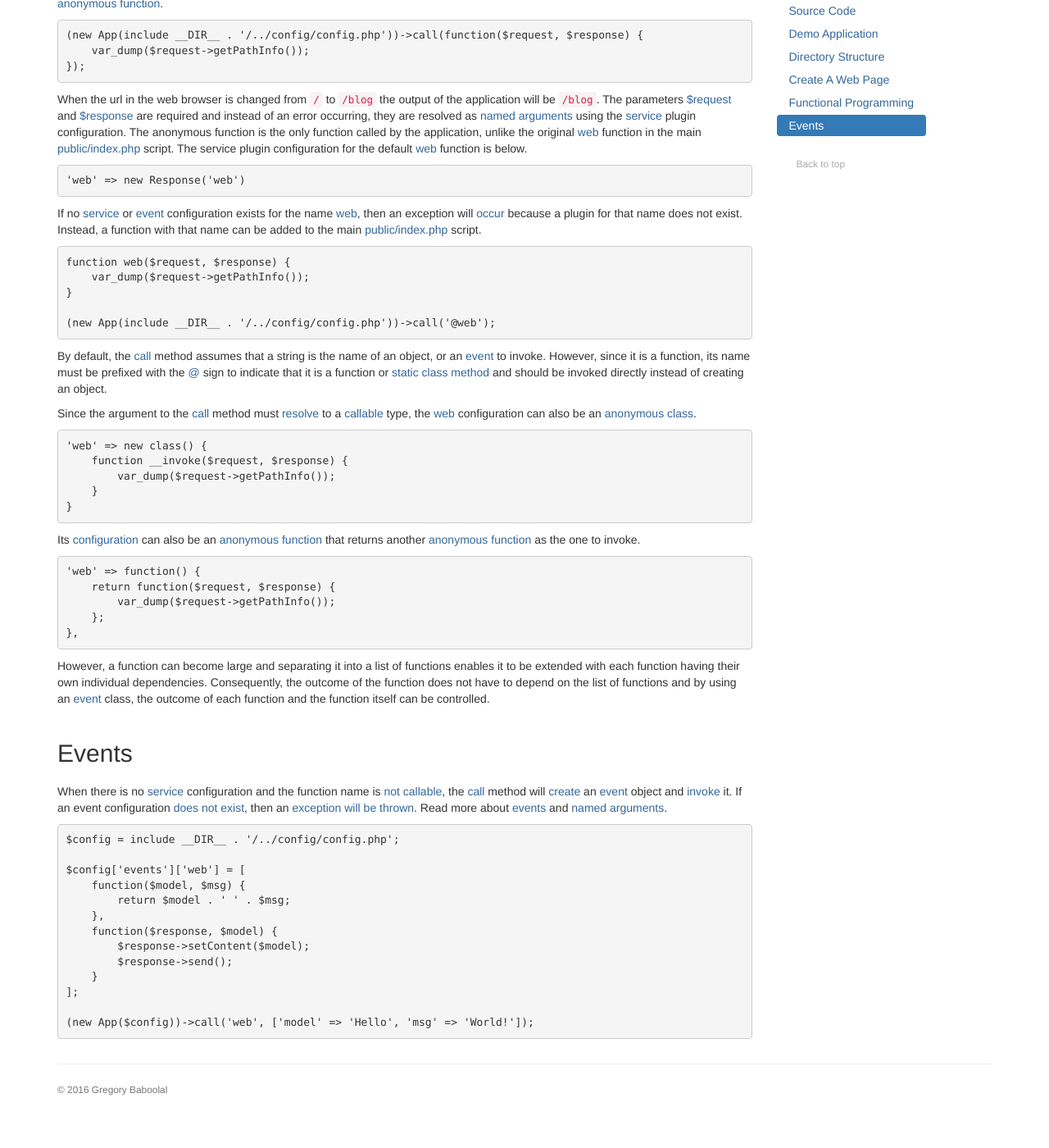
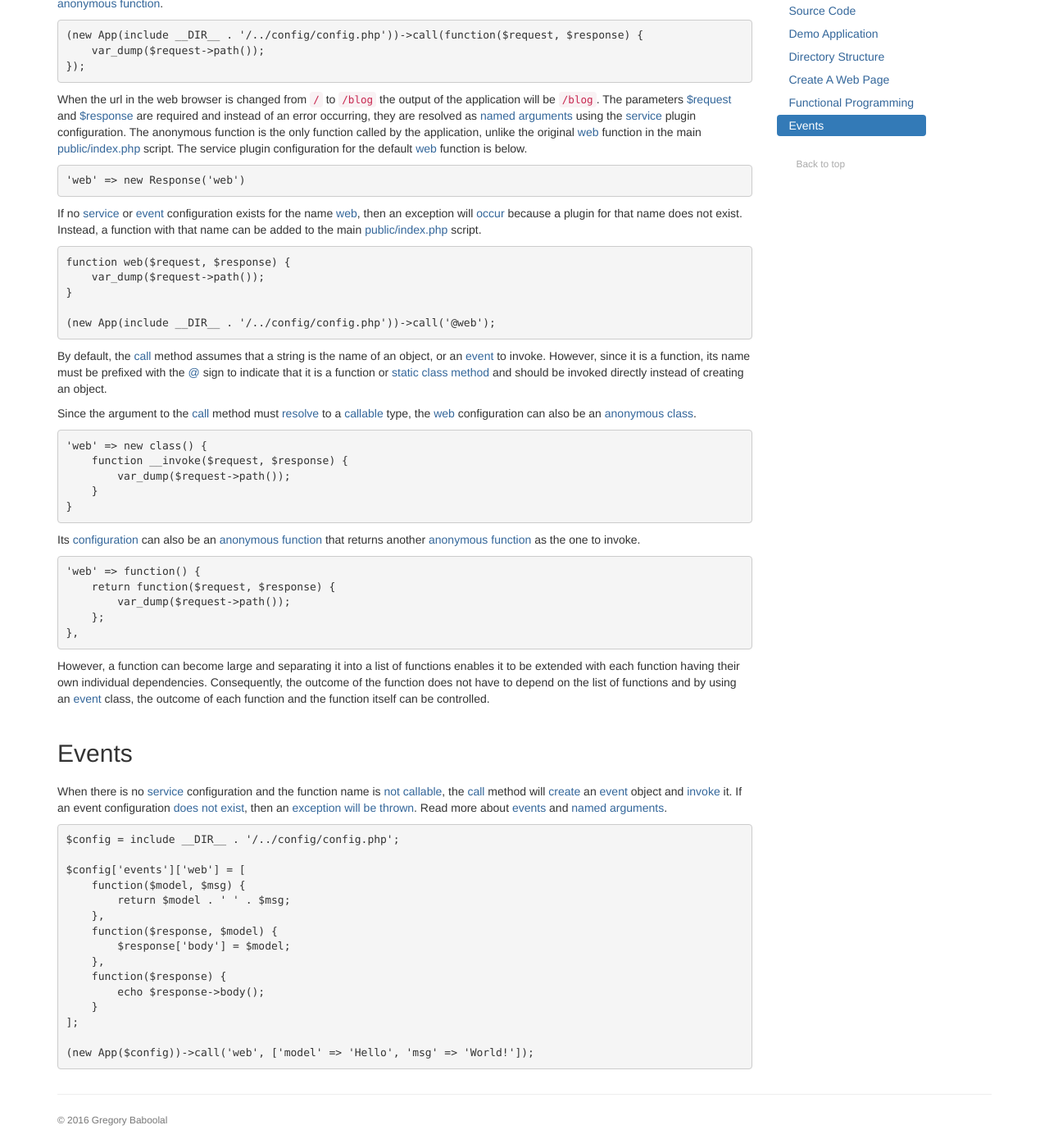
Before and after one commit to mvc5/mvc5.github.io, a Jekyll site: the page built from getting-started/index.md, in a window 1280 px wide and 1400 px high, scrolled down 3726 px. Shown: the whole window at 82% size. Built offline with Jekyll 4.4.1, drawn with Linux system fonts in a browser that asks for light colours; nearby versions of some CDN libraries; before the commit the page ends 5089 px from its top, so only the background shows below that.

Commit message:
fix examples

````diff
--- a/getting-started/events.md
+++ b/getting-started/events.md
@@ -9,8 +9,10 @@ $config['events']['web'] = [
         return $model . ' ' . $msg;
     },
     function($response, $model) {
-        $response->setContent($model);
-        $response->send();
+        $response['body'] = $model;
+    },
+    function($response) {
+        echo $response->body();
     }
 ];
 
--- a/getting-started/functional-programming.md
+++ b/getting-started/functional-programming.md
@@ -18,7 +18,7 @@ include __DIR__ . '/../init.php';
 
 ```php
 (new App(include __DIR__ . '/../config/config.php'))->call(function($request, $response) {
-    var_dump($request->getPathInfo());
+    var_dump($request->path());
 });
 ```
 <p>When the url in the web browser is changed from <code>/</code> to <code>/blog</code> the output of the application will be <code>/blog</code>. The parameters <a href="https://github.com/mvc5/mvc5-application/blob/master/config/service.php#L78">$request</a> and <a href="https://github.com/mvc5/mvc5-application/blob/master/config/service.php#L80">$response</a> are required and instead of an error occurring, they are resolved as <a href="http://mvc5.github.io/overview/#named-arguments">named arguments</a> using the <a href="https://github.com/mvc5/mvc5/blob/master/config/service.php">service</a> plugin configuration. The anonymous function is the only function called by the application, unlike the original <a href="https://github.com/mvc5/mvc5/blob/master/config/service.php#L70">web</a> function in the main <a href="https://github.com/mvc5/mvc5-application/blob/master/public/index.php">public/index.php</a> script. The service plugin configuration for the default <a href="https://github.com/mvc5/mvc5/blob/master/config/service.php#L70">web</a> function is below.</p>
@@ -31,7 +31,7 @@ include __DIR__ . '/../init.php';
 
 ```php
 function web($request, $response) {
-    var_dump($request->getPathInfo());
+    var_dump($request->path());
 }
 
 (new App(include __DIR__ . '/../config/config.php'))->call('@web');
@@ -44,7 +44,7 @@ function web($request, $response) {
 ```php
 'web' => new class() {
     function __invoke($request, $response) {
-        var_dump($request->getPathInfo());
+        var_dump($request->path());
     }
 }
 ```
@@ -54,7 +54,7 @@ function web($request, $response) {
 ```php
 'web' => function() {
     return function($request, $response) {
-        var_dump($request->getPathInfo());
+        var_dump($request->path());
     };
 },
 ```
````
Also changed, not shown: other parts of getting-started/functional-programming.md (+1 -1 lines).
